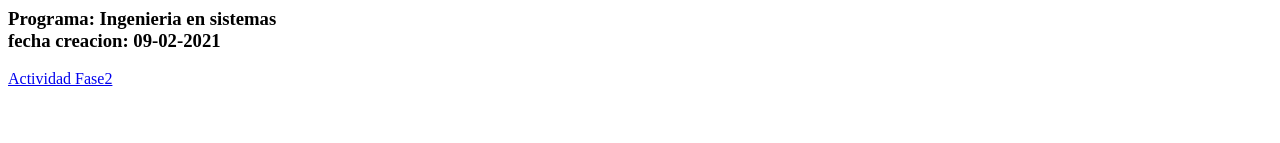
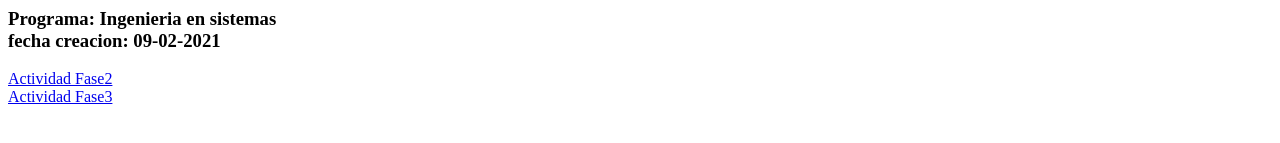
Before and after one commit to Ferk97/DSW-JennyferGraffi, a plain HTML site: page FASE 1/index.html in a window 1280 px wide. Shown: the part 189-332 px from the top of the page. Drawn offline with Linux system fonts and the light colour scheme.

Commit message:
fase 3 110806042021
corrección error 404

```diff
--- a/FASE 1/index.html
+++ b/FASE 1/index.html
@@ -18,8 +18,8 @@
     fecha creacion: 09-02-2021
 </h3>
 <div>
-    <a href="../FASE 2/desing.html">Actividad Fase2</a>
-    <a href="../FASE 3/index.html"></a>
+    <a href="../FASE 2/desing.html">Actividad Fase2</a> <br>
+    <a href="../FASE 3/index.html">Actividad Fase3</a>
 </div>
 </body>
 </html>
```
